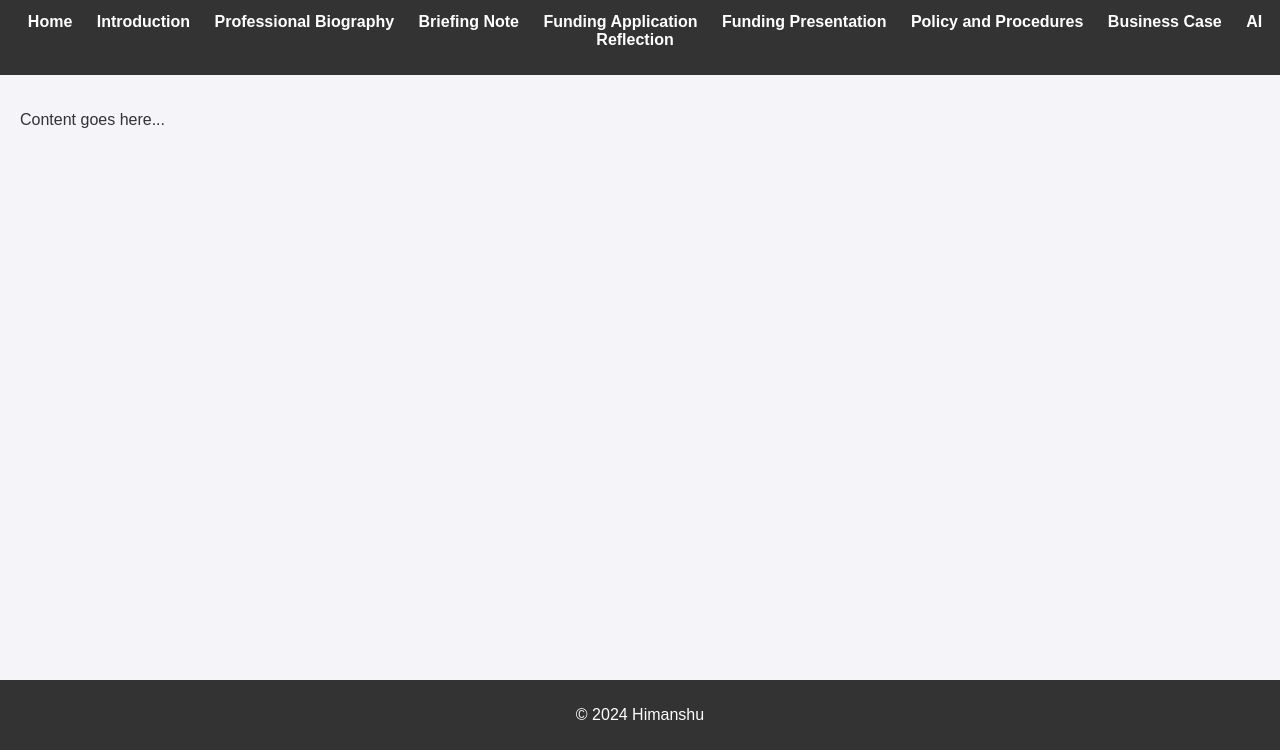
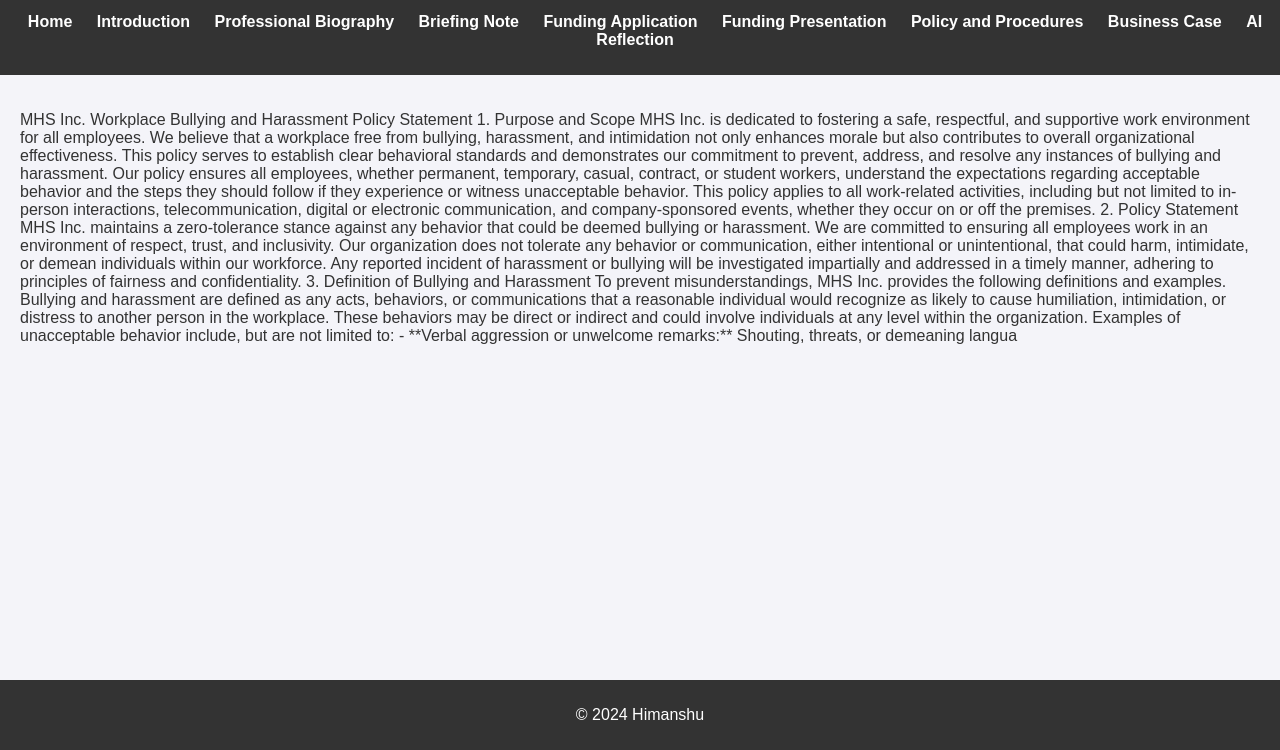
Before and after one commit to himanshuSinhaProg/himanshusportfolio, a plain HTML site: page policy_procedures.html in a window 1280 px wide. Shown: the part 50-800 px from the top of the page. Drawn offline with Linux system fonts and the light colour scheme.

Commit message:
Update policy_procedures.html

```diff
--- a/policy_procedures.html
+++ b/policy_procedures.html
@@ -26,7 +26,34 @@
     </header>
     <main>
         <section>
-            <p>Content goes here...</p>
+            <p>MHS Inc. Workplace Bullying and Harassment Policy Statement
+1. Purpose and Scope
+MHS Inc. is dedicated to fostering a safe, respectful, and supportive work environment for all
+employees. We believe that a workplace free from bullying, harassment, and intimidation not
+only enhances morale but also contributes to overall organizational effectiveness. This policy
+serves to establish clear behavioral standards and demonstrates our commitment to prevent,
+address, and resolve any instances of bullying and harassment. Our policy ensures all
+employees, whether permanent, temporary, casual, contract, or student workers, understand
+the expectations regarding acceptable behavior and the steps they should follow if they
+experience or witness unacceptable behavior.
+This policy applies to all work-related activities, including but not limited to in-person
+interactions, telecommunication, digital or electronic communication, and company-sponsored
+events, whether they occur on or off the premises.
+2. Policy Statement
+MHS Inc. maintains a zero-tolerance stance against any behavior that could be deemed bullying
+or harassment. We are committed to ensuring all employees work in an environment of respect,
+trust, and inclusivity. Our organization does not tolerate any behavior or communication, either
+intentional or unintentional, that could harm, intimidate, or demean individuals within our
+workforce. Any reported incident of harassment or bullying will be investigated impartially and
+addressed in a timely manner, adhering to principles of fairness and confidentiality.
+3. Definition of Bullying and Harassment
+To prevent misunderstandings, MHS Inc. provides the following definitions and examples.
+Bullying and harassment are defined as any acts, behaviors, or communications that a
+reasonable individual would recognize as likely to cause humiliation, intimidation, or distress to
+another person in the workplace. These behaviors may be direct or indirect and could involve
+individuals at any level within the organization.
+Examples of unacceptable behavior include, but are not limited to:
+ - **Verbal aggression or unwelcome remarks:** Shouting, threats, or demeaning langua</p>
         </section>
     </main>
     <footer>
```
